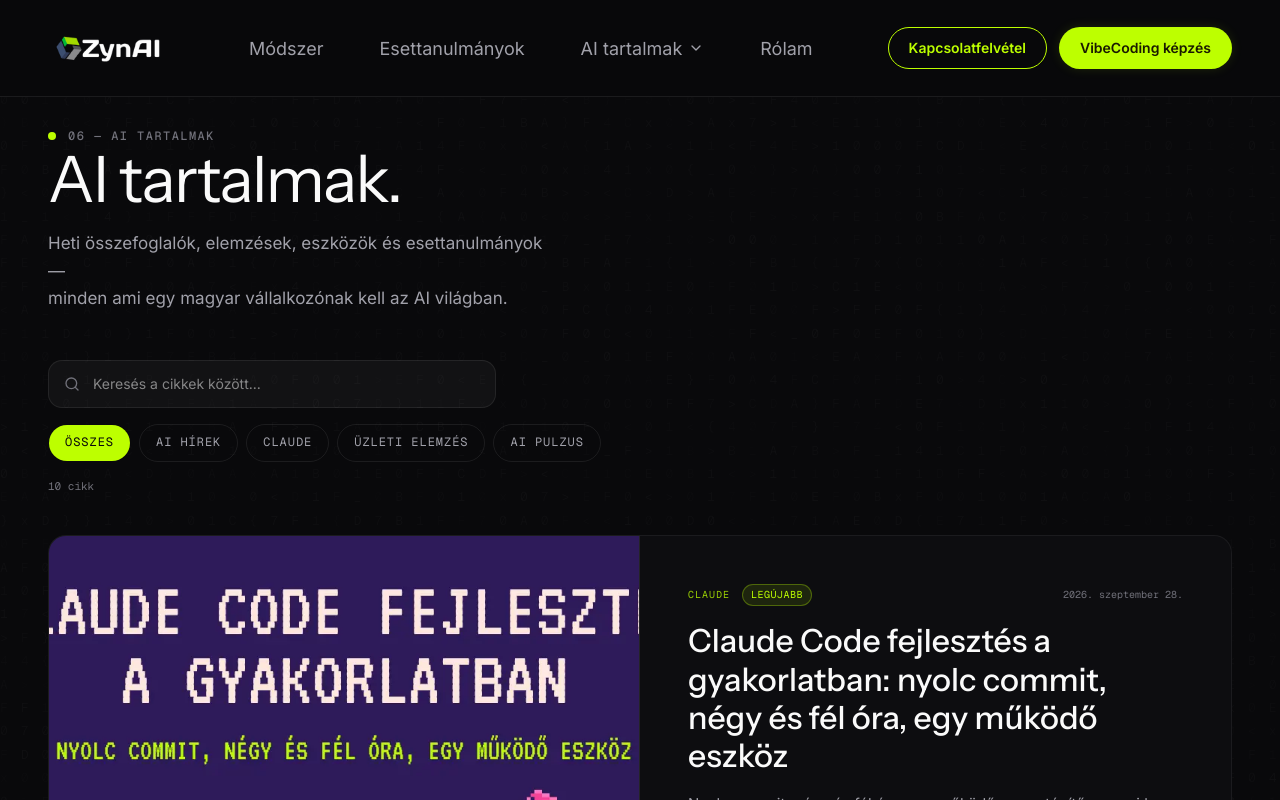
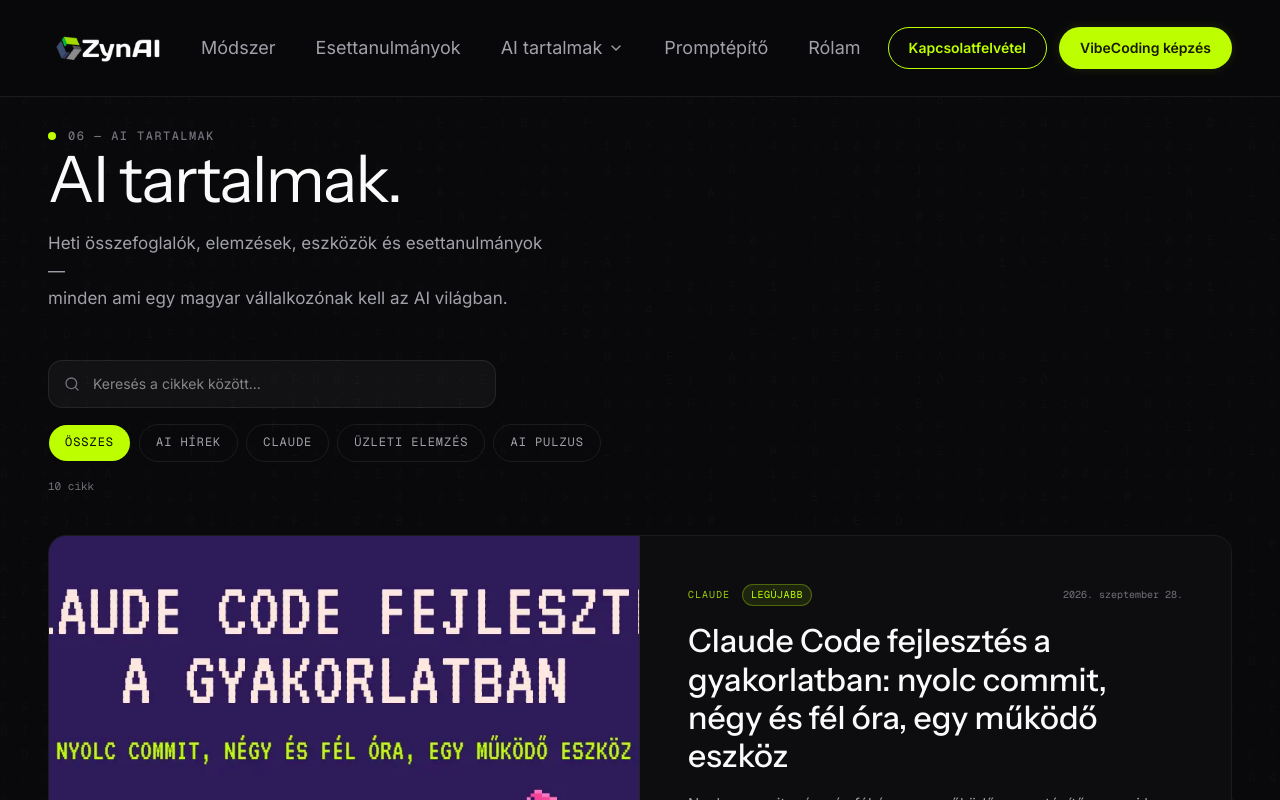
Before and after one commit to zynaidev/zynai-web, a Next.js app: page /ai-tartalmak in a window 1280 px wide. Shown: the top 800 px of the page. Built offline with nearby package versions, Linux system fonts and the light colour scheme.

Commit message:
promptepito

```diff
--- a/components/layout/Footer.tsx
+++ b/components/layout/Footer.tsx
@@ -133,6 +133,7 @@
                 {[
                   { label: "Esettanulmányok", href: "/esettanulmanyok" },
                   { label: "AI tartalmak", href: "/ai-tartalmak" },
+                  { label: "Promptépítő", href: "/claude-code" },
                 ].map((link) => (
                   <li key={link.href}>
                     <Link href={link.href} className={linkClass}>
--- a/components/layout/header.tsx
+++ b/components/layout/header.tsx
@@ -10,6 +10,7 @@
   { href: "/#modszer", label: "Módszer" },
   { href: "/esettanulmanyok", label: "Esettanulmányok" },
   { href: "/ai-tartalmak", label: "AI tartalmak" },
+  { href: "/claude-code", label: "Promptépítő" },
   { href: "/#rolam", label: "Rólam" },
 ];
 
@@ -209,7 +210,7 @@
       {/* Desktop — full-width fixed bar */}
       <header className="fixed inset-x-0 top-0 z-[70] hidden border-b border-[rgba(255,255,255,0.08)] bg-[rgba(9,9,11,0.88)] backdrop-blur-xl lg:block">
         <Container className="flex h-24 items-center">
-          <Link href="/">
+          <Link className="shrink-0" href="/">
             <Image
                 src="/brand/ZynAI-Logo.svg"
                 alt="ZynAI"
@@ -220,7 +221,7 @@
               />
           </Link>
 
-          <nav className="flex h-full flex-1 items-center justify-center gap-5 whitespace-nowrap font-sans text-base font-normal text-text-secondary xl:gap-14 xl:text-[18px]">
+          <nav className="flex h-full flex-1 items-center justify-center gap-4 whitespace-nowrap font-sans text-[15px] font-normal text-text-secondary xl:gap-10 xl:text-[18px]">
             {navItems.map((item) =>
               item.href === "/ai-tartalmak" ? (
                 <div className="group relative flex h-full items-center" key={item.label}>
```
